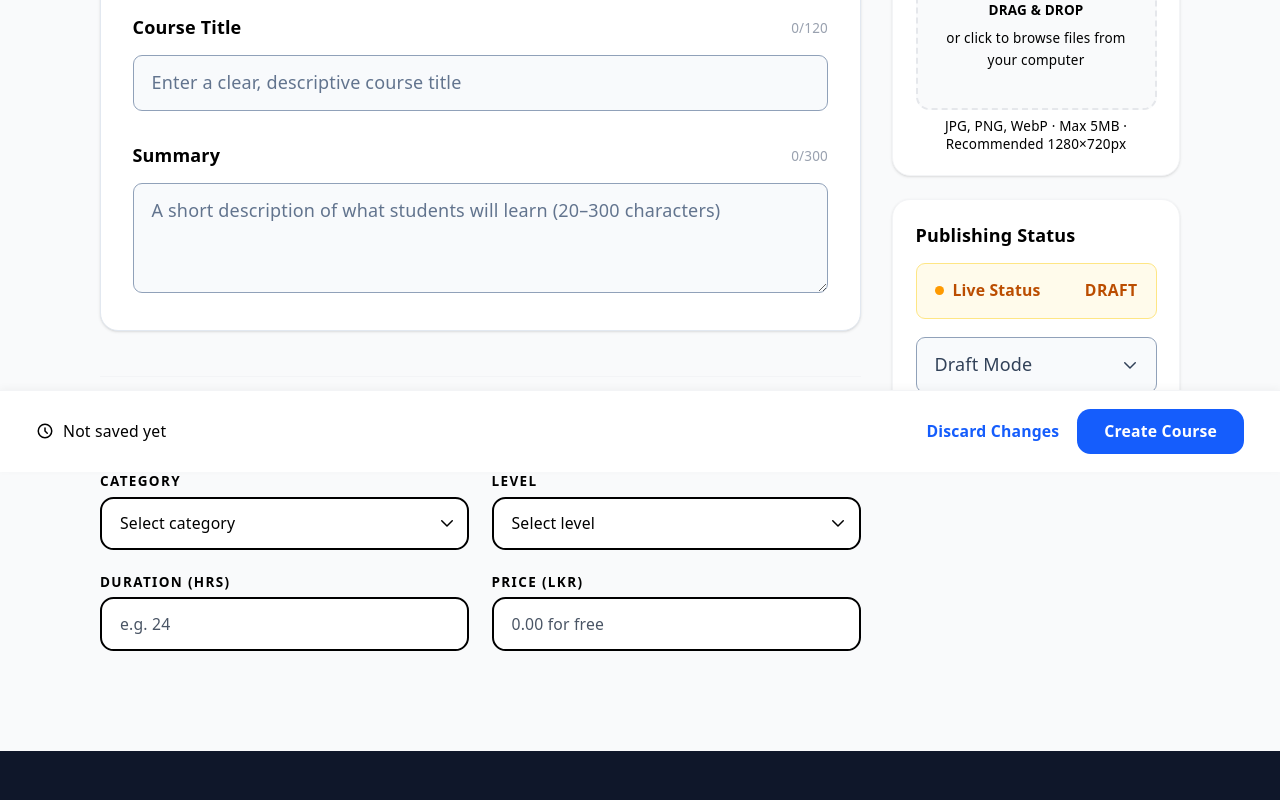
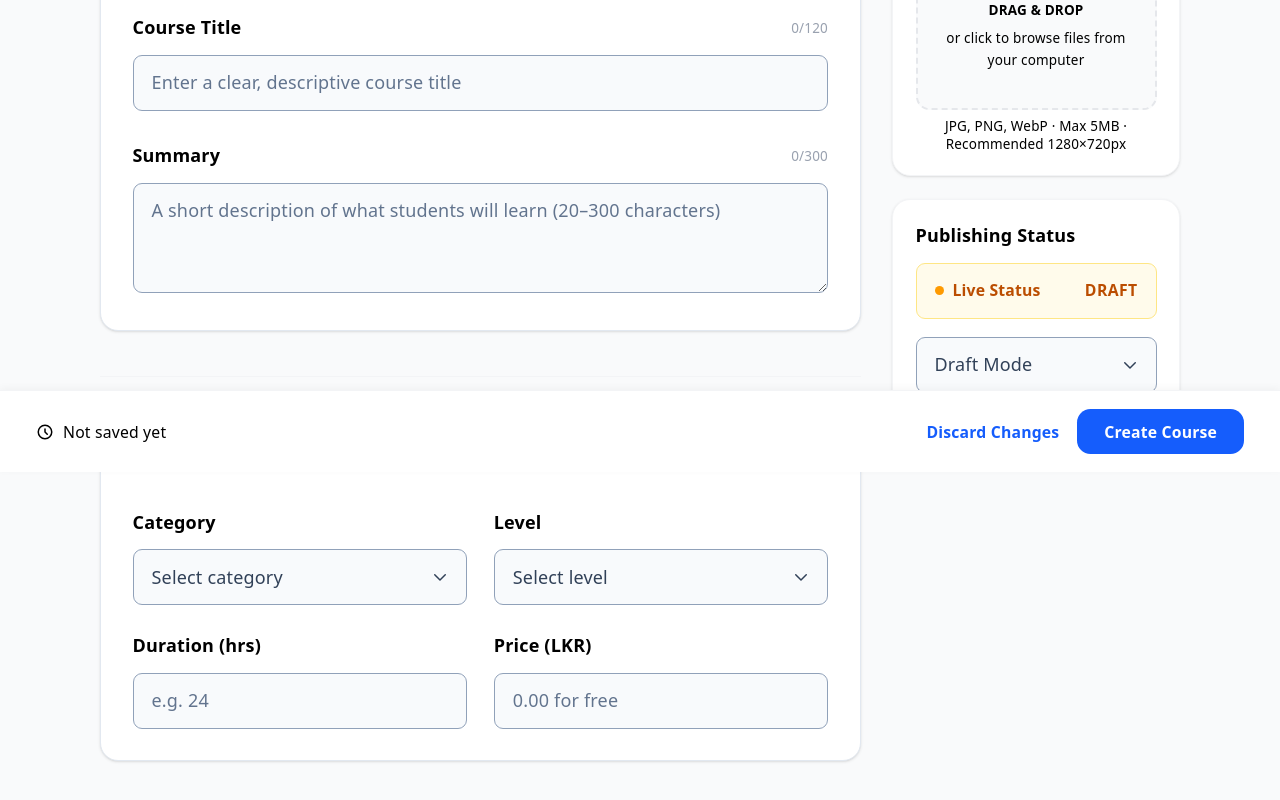
Before and after one commit to Janith303/English-Tutor, a React (Vite) app in the folder frontend/: page /edit-course in a window 1280 px wide. Shown: the part 328-1128 px from the top of the page. Before the commit the page ends 1079 px from the top, so only its background shows below. Built offline with nearby package versions, Linux system fonts and the light colour scheme.

Commit message:
Refactor CourseMetadataFields to improve styling and enhance accessibility for form elements

```diff
--- a/frontend/src/components/course/CourseMetadataFields.jsx
+++ b/frontend/src/components/course/CourseMetadataFields.jsx
@@ -1,4 +1,18 @@
-import { FieldError, FieldLabel, inputClass } from "../ui/FormField";
+import { FieldError } from "../ui/FormField";
+
+const cardClass =
+  "bg-white rounded-2xl border border-slate-200 shadow-sm p-7 transition-all duration-200 hover:-translate-y-1 hover:shadow-md";
+
+const panelTitleClass = "text-xl font-bold text-black mb-3";
+
+const labelClass = "block text-base font-semibold text-black mb-3";
+
+const inputClass = (hasError) =>
+  `w-full rounded-lg border bg-slate-50 px-4 py-3 text-base text-slate-700 placeholder:text-slate-500 focus:bg-white focus:ring-2 focus:outline-none ${
+    hasError
+      ? "border-red-400 focus:border-red-500 focus:ring-red-200"
+      : "border-slate-400 focus:border-indigo-500 focus:ring-indigo-500"
+  }`;
 
 function SelectField({
   label,
@@ -12,14 +26,17 @@ function SelectField({
 }) {
   return (
     <div>
-      <FieldLabel>{label}</FieldLabel>
+      <label htmlFor={name} className={labelClass}>
+        {label}
+      </label>
       <div className="relative">
         <select
+          id={name}
           name={name}
           value={value}
           onChange={(e) => onChange(name, e.target.value)}
           onBlur={() => onBlur(name, value)}
-          className={`${inputClass(!!error)} appearance-none cursor-pointer pr-9`}
+          className={`${inputClass(!!error)} appearance-none cursor-pointer pr-10`}
         >
           <option value="">
             {placeholder || `Select ${label.toLowerCase()}`}
@@ -31,7 +48,7 @@ function SelectField({
           ))}
         </select>
         <svg
-          className="w-4 h-4 text-black absolute right-3 top-1/2 -translate-y-1/2 pointer-events-none"
+          className="w-4 h-4 text-slate-700 absolute right-4 top-1/2 -translate-y-1/2 pointer-events-none"
           fill="none"
           stroke="currentColor"
           viewBox="0 0 24 24"
@@ -62,14 +79,17 @@ function NumberField({
 }) {
   return (
     <div>
-      <FieldLabel>{label}</FieldLabel>
+      <label htmlFor={name} className={labelClass}>
+        {label}
+      </label>
       <div className="relative">
         {prefix && (
-          <span className="absolute left-4 top-1/2 -translate-y-1/2 text-black text-sm font-medium pointer-events-none">
+          <span className="absolute left-4 top-1/2 -translate-y-1/2 text-slate-700 text-base font-semibold pointer-events-none">
             {prefix}
           </span>
         )}
         <input
+          id={name}
           type="text"
           name={name}
           value={value}
@@ -77,7 +97,7 @@ function NumberField({
           onChange={(e) => onChange(name, e.target.value)}
           onBlur={() => onBlur(name, value)}
           placeholder={placeholder}
-          className={`${inputClass(!!error)} ${prefix ? "pl-8" : ""}`}
+          className={`${inputClass(!!error)} ${prefix ? "pl-9" : ""}`}
         />
       </div>
       <FieldError message={error} />
@@ -92,9 +112,9 @@ export default function CourseMetadataFields({
   onBlur,
 }) {
   return (
-    <div>
-      <h2 className="text-xl font-bold text-black mb-6">Course Metadata</h2>
-      <div className="grid grid-cols-1 md:grid-cols-2 gap-5">
+    <div className={`${cardClass} flex flex-col gap-4`}>
+      <h2 className={panelTitleClass}>Course Metadata</h2>
+      <div className="grid grid-cols-1 md:grid-cols-2 gap-6">
         <SelectField
           label="Category"
           name="category"
```
